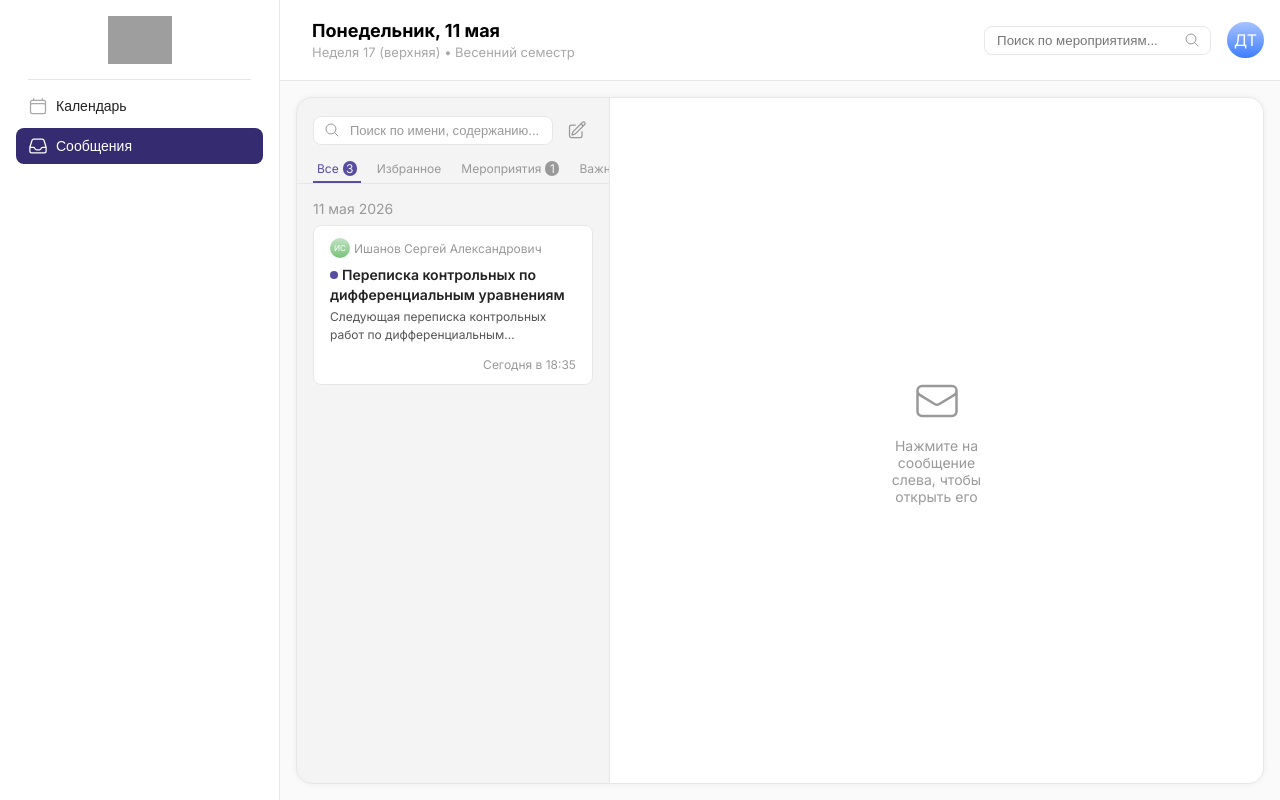
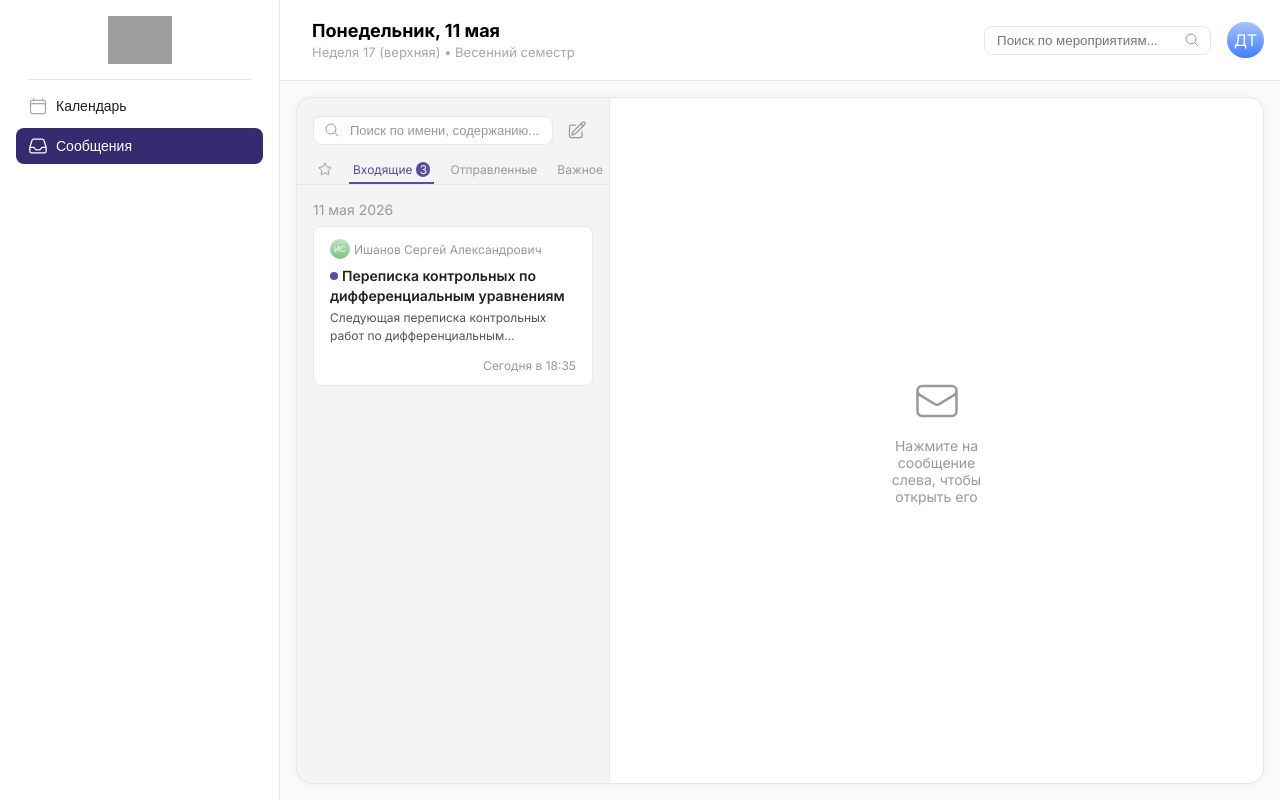
Before and after one commit to adymeda/bfu-csu, a React (Vite) app in the folder frontend/: page /inbox in a window 1280 px wide. Built offline with nearby package versions, Linux system fonts and the light colour scheme; grey boxes are pictures that could not be loaded.

Commit message:
Update InboxPage tabs

```diff
--- a/frontend/src/pages/InboxPage.tsx
+++ b/frontend/src/pages/InboxPage.tsx
@@ -1,18 +1,28 @@
 import { useRef, useState, useEffect } from "react"
-import { EnvelopeIcon, MagnifyingGlassIcon, PencilSquareIcon } from "@heroicons/react/24/outline"
+import { EnvelopeIcon, MagnifyingGlassIcon, PencilSquareIcon, StarIcon as StarOutline } from "@heroicons/react/24/outline"
+import { StarIcon as StarSolid } from "@heroicons/react/24/solid"
 import "@styles/pages/InboxPage.scss"
 import Message from "@components/inbox/Message"
 import MessageDisplay from "@components/inbox/MessageDisplay"
+import type { FC, SVGProps } from "react"
 
-const TABS = [
-    { name: "Все", count: 3 },
-    { name: "Избранное" },
-    { name: "Мероприятия", count: 1 },
+type Tab = {
+    name?: string
+    icon?: FC<SVGProps<SVGSVGElement>>
+    activeIcon?: FC<SVGProps<SVGSVGElement>>
+    count?: number
+}
+
+const TABS: Tab[] = [
+    { icon: StarOutline, activeIcon: StarSolid },
+    { name: "Входящие", count: 3 },
+    { name: "Отправленные" },
     { name: "Важное" },
+    { name: "Мероприятия", count: 1 }
 ]
 
 function InboxPage() {
-    const [activeTab, setActiveTab] = useState(0)
+    const [activeTab, setActiveTab] = useState(1)
     const [currentMessageId, setCurrentMessageId] = useState<number | null>(null)
     const [isClosing, setIsClosing] = useState(false)
     const tabsRef = useRef<HTMLDivElement>(null)
@@ -62,18 +72,25 @@ function InboxPage() {
                 </div>
 
                 <div className="inbox-sidebar__tabs" ref={tabsRef} onWheel={handleWheel}>
-                    {TABS.map((tab, i) => (
+                    {TABS.map((tab, i) => {
+                        const isActive = activeTab === i
+                        const IconToRender = isActive ? (tab.activeIcon ?? tab.icon) : tab.icon
+                        return (
                             <div
-                            key={tab.name}
-                            className={`inbox-sidebar__tab${activeTab === i ? " active" : ""}`}
+                                key={tab.name ?? i}
+                                className={`inbox-sidebar__tab${isActive ? " active" : ""}`}
                                 onClick={() => setActiveTab(i)}
                             >
-                            <span className="inbox-sidebar__tab-name">{tab.name}</span>
+                                <span className={`inbox-sidebar__tab-name${IconToRender ? " inbox-sidebar__tab-name--icon" : ""}`}>
+                                    {IconToRender && <IconToRender />}
+                                    {tab.name}
+                                </span>
                                 {tab.count !== undefined && (
                                     <span className="inbox-sidebar__tab-count">{tab.count}</span>
                                 )}
                             </div>
-                    ))}
+                        )
+                    })}
                 </div>
 
                 <div className="inbox-sidebar__messages">
--- a/frontend/src/styles/pages/InboxPage.scss
+++ b/frontend/src/styles/pages/InboxPage.scss
@@ -95,6 +95,15 @@
 
             user-select: none;
             cursor: pointer;
+
+            &-name--icon {
+                display: flex;
+                align-items: center;
+
+                svg {
+                    height: 16px;
+                }
+            }
 
             &.active > &-name,
             &-name:hover {
```
Lines whose indentation alone changed are shown as unchanged.
